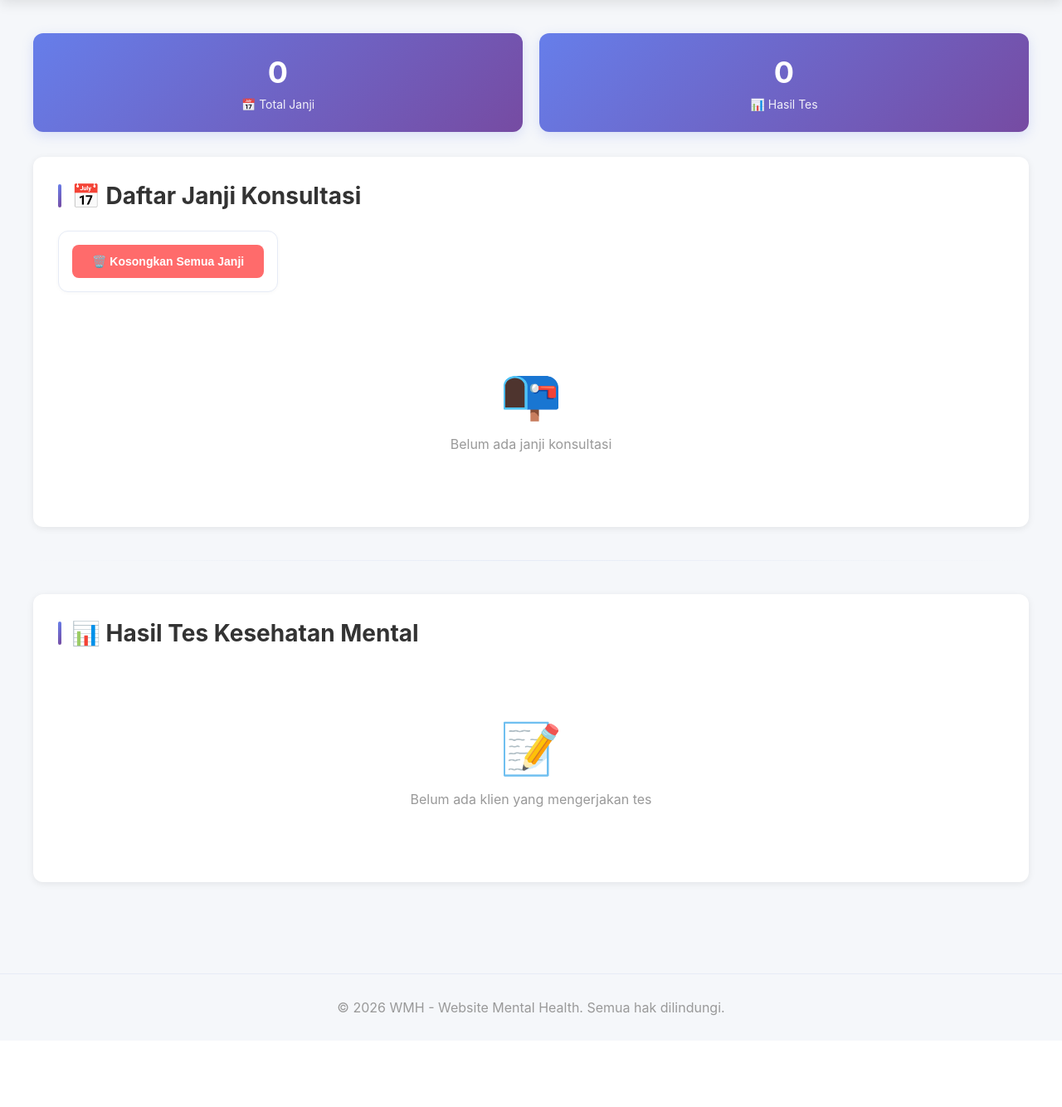
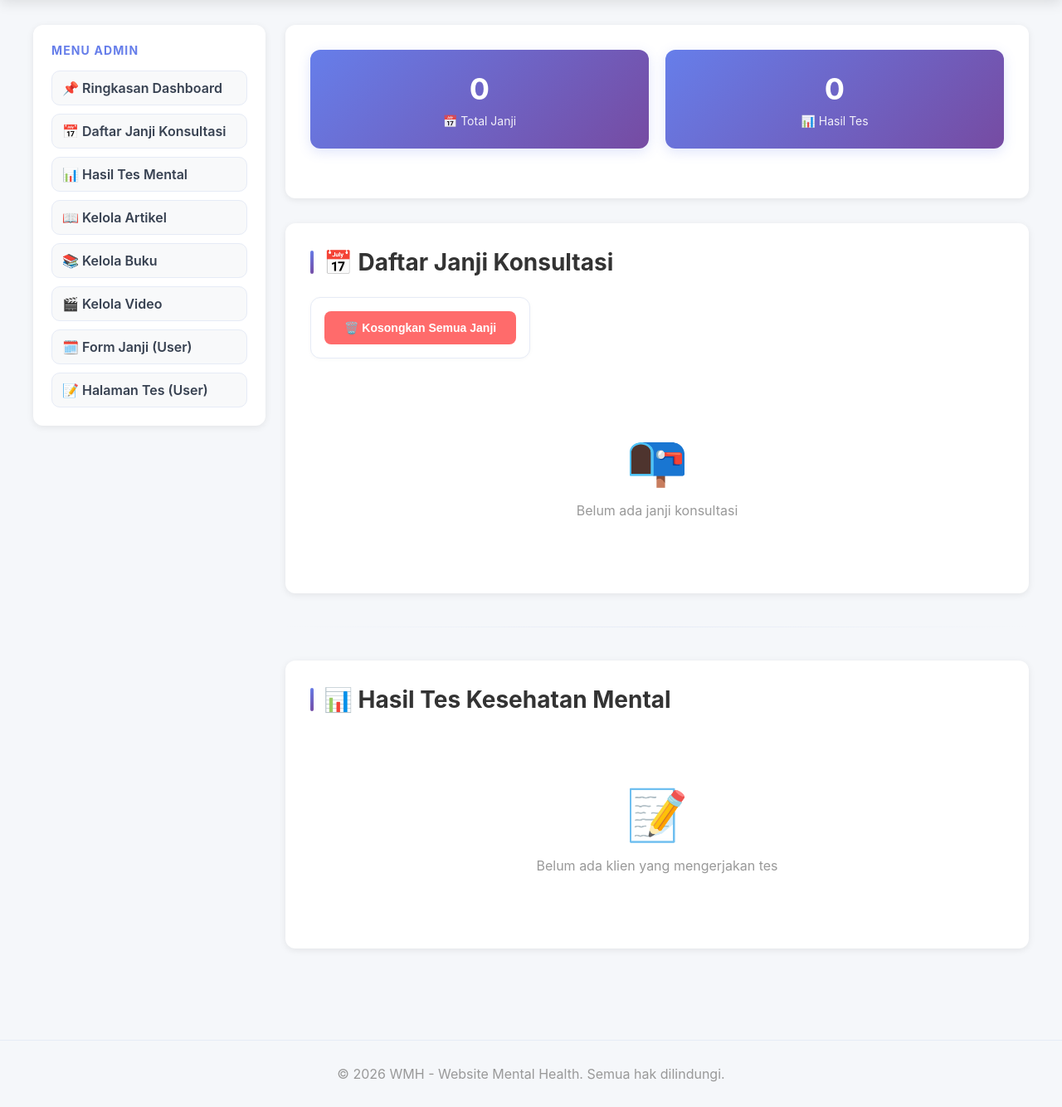
Before and after one commit to deevseek/whm, a PHP site: page /kesmen/admin.php in a window 1280 px wide. Shown: the part 79-1413 px from the top of the page at 83% size. Before the commit the page ends 1303 px from the top, so only its background shows below. Run offline with PHP 8.4, Linux system fonts and the light colour scheme; the visitor is signed in with stand-in values (Sample User, id 1); data that the repository does not hold is empty.

Commit message:
Tambah sidebar admin sesuai fitur dashboard

```diff
--- a/admin.php
+++ b/admin.php
@@ -460,10 +460,60 @@ if ($pdo) {
       background: rgba(255, 255, 255, 0.3);
     }
 
-    .admin-container {
+    .admin-layout {
       max-width: 1400px;
       margin: 0 auto;
-      padding: 40px;
+      padding: 30px 40px 40px;
+      display: grid;
+      grid-template-columns: 280px 1fr;
+      gap: 24px;
+      align-items: start;
+    }
+
+    .admin-sidebar {
+      background: white;
+      border-radius: 12px;
+      box-shadow: 0 2px 8px rgba(0, 0, 0, 0.08);
+      padding: 22px;
+      position: sticky;
+      top: 24px;
+    }
+
+    .sidebar-title {
+      font-size: 14px;
+      font-weight: 700;
+      color: #667eea;
+      letter-spacing: 0.08em;
+      text-transform: uppercase;
+      margin-bottom: 16px;
+    }
+
+    .sidebar-menu {
+      display: flex;
+      flex-direction: column;
+      gap: 10px;
+    }
+
+    .sidebar-link {
+      text-decoration: none;
+      color: #374151;
+      font-weight: 600;
+      background: #f8f9fa;
+      border: 1px solid #e6ebf6;
+      border-radius: 10px;
+      padding: 10px 12px;
+      transition: all 0.2s ease;
+    }
+
+    .sidebar-link:hover {
+      border-color: #667eea;
+      color: #667eea;
+      transform: translateX(3px);
+      background: #f4f6ff;
+    }
+
+    .admin-container {
+      min-width: 0;
     }
 
     .admin-section {
@@ -656,8 +706,13 @@ if ($pdo) {
         width: 100%;
       }
 
-      .admin-container {
+      .admin-layout {
         padding: 20px;
+        grid-template-columns: 1fr;
+      }
+
+      .admin-sidebar {
+        position: static;
       }
 
       .admin-section {
@@ -700,7 +755,23 @@ if ($pdo) {
   </div>
 </header>
 
+<div class="admin-layout">
+  <aside class="admin-sidebar">
+    <h2 class="sidebar-title">Menu Admin</h2>
+    <nav class="sidebar-menu">
+      <a class="sidebar-link" href="#ringkasan">📌 Ringkasan Dashboard</a>
+      <a class="sidebar-link" href="#janji-konsultasi">📅 Daftar Janji Konsultasi</a>
+      <a class="sidebar-link" href="#hasil-tes">📊 Hasil Tes Mental</a>
+      <a class="sidebar-link" href="articles.php">📖 Kelola Artikel</a>
+      <a class="sidebar-link" href="books.php">📚 Kelola Buku</a>
+      <a class="sidebar-link" href="videos.php">🎬 Kelola Video</a>
+      <a class="sidebar-link" href="appointment.php">🗓️ Form Janji (User)</a>
+      <a class="sidebar-link" href="test.php">📝 Halaman Tes (User)</a>
+    </nav>
+  </aside>
+
 <main class="admin-container">
+  <section id="ringkasan" class="admin-section">
   <div class="stats-grid">
     <div class="stat-card">
       <div class="stat-number"><?= count($appointments) ?></div>
@@ -711,9 +782,10 @@ if ($pdo) {
       <div class="stat-label">📊 Hasil Tes</div>
     </div>
   </div>
+  </section>
 
   <!-- ================= JANJI ================= -->
-  <section class="admin-section">
+  <section id="janji-konsultasi" class="admin-section">
     <h2 class="section-title">📅 Daftar Janji Konsultasi</h2>
 
     <div class="action-buttons">
@@ -763,7 +835,7 @@ if ($pdo) {
   <div class="divider"></div>
 
   <!-- ================= HASIL TES ================= -->
-  <section class="admin-section">
+  <section id="hasil-tes" class="admin-section">
     <h2 class="section-title">📊 Hasil Tes Kesehatan Mental</h2>
 
     <?php if (empty($test_results)): ?>
@@ -806,6 +878,7 @@ if ($pdo) {
     <?php endif; ?>
   </section>
 </main>
+</div>
 
 <footer style="text-align: center; padding: 30px 40px; background: #f5f7fa; color: #999; margin-top: 40px; border-top: 1px solid #e6ebf6;">
   <p>&copy; 2026 WMH - Website Mental Health. Semua hak dilindungi.</p>
```
